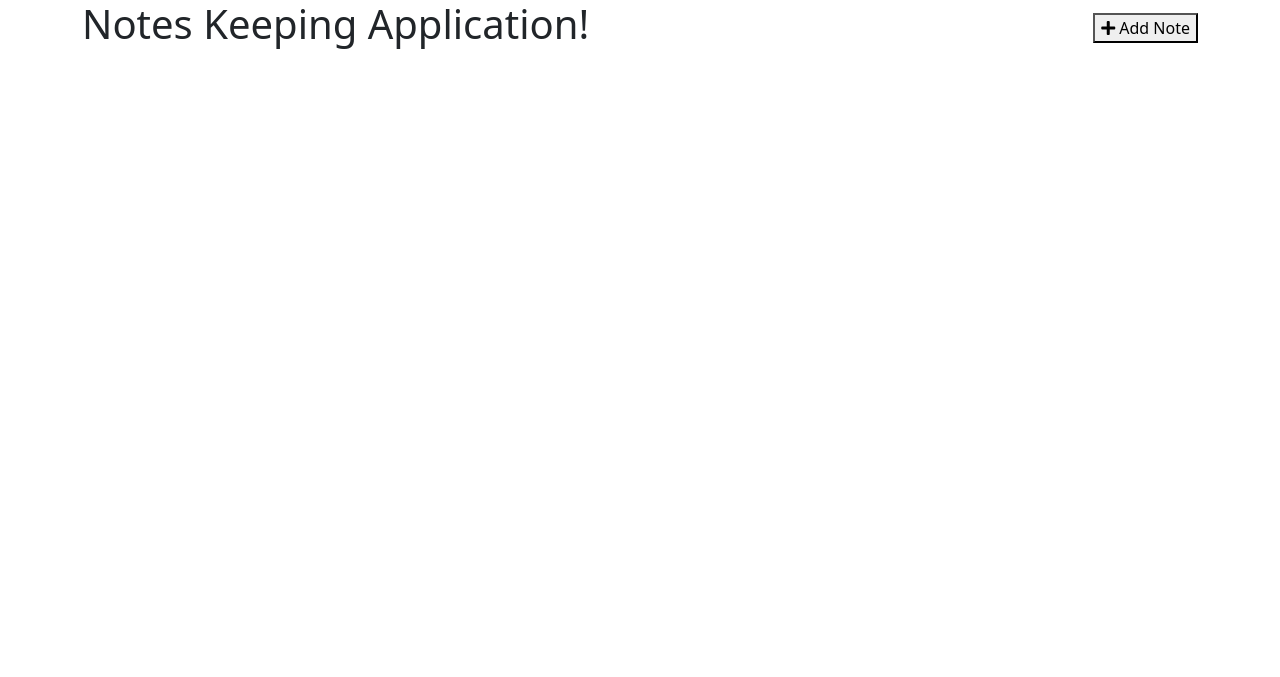
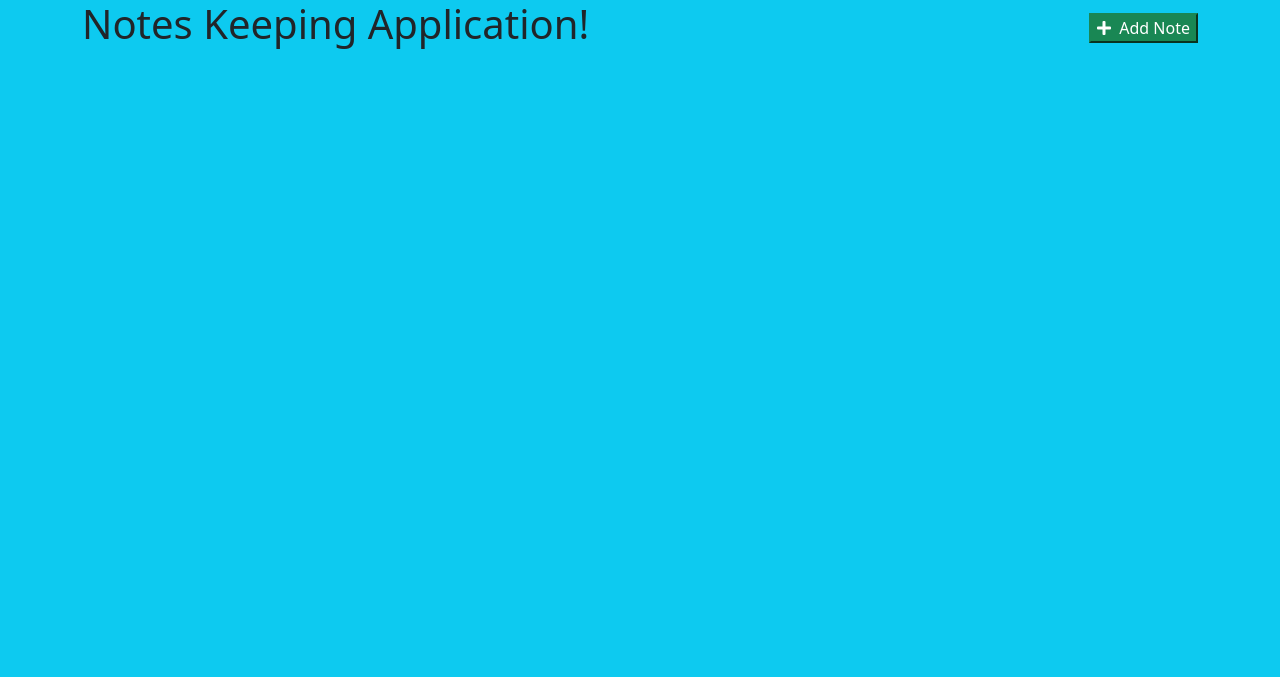
Before and after one commit to Aman-jha-8/NotesKeepingApplication, a plain HTML site: page index.html in a window 1280 px wide. Shown: the top 677 px of the page. Drawn offline with nearby package versions, Linux system fonts and the light colour scheme.

Commit message:
Update index.html
the commit made more advance!

```diff
--- a/index.html
+++ b/index.html
@@ -1,16 +1,18 @@
 <!DOCTYPE html>
 <html>
+
 <head>
     <title>Note Keeper</title>
     <link rel="stylesheet" type="text/css" href="styles.css">
     <link rel="stylesheet" href="https://cdnjs.cloudflare.com/ajax/libs/font-awesome/5.15.3/css/all.min.css">
     <link rel="stylesheet" href="https://cdnjs.cloudflare.com/ajax/libs/twitter-bootstrap/5.0.1/css/bootstrap.min.css">
 </head>
-<body>
+
+<body class="bg-info">
     <div class="container">
         <div class="header">
             <h1>Notes Keeping Application!</h1>
-      <button id="add-note"><i class="fas fa-plus"></i> Add Note</button>
+            <button class=" btn-success submitButton" id="add-note"><i class=" fas fa-plus"></i>&nbsp; Add Note </button>
         </div>
         <div id="note-container" class="row row-cols-3 g-5 "></div>
     </div>
@@ -21,13 +23,18 @@
             <div class="end container-link social">
                 <div class="element-end fb"><a href="#"><i class="fab fa-facebook-f"></i></a></div>
                 <div class="element-end tw"><a href="#"><i class="fab fa-twitter"></i></a></div>
-    <div class="element-end lc"><a href="https://leetcode.com/Aman_jha_/"><img class="lcimg" src="images/leetcode.png" alt="LeetCode"></a></div>
+                <div class="element-end lc">
+                    <a href="https://leetcode.com/Aman_jha_/"><img class="lcimg" src="images/leetcode.png" alt="LeetCode"></a>
+                </div>
                 <div class="element-end ln"><a href="https://www.linkedin.com/in/aman-jha-07334a254/"><i class="fab fa-linkedin-in"></i></a></div>
                 <div class="element-end gh"><a href="https://github.com/Amanjha8503/"><i class="fab fa-github"></i></a></div>
                 <div class="element-end wa"><a href="https://api.whatsapp.com/send/?phone=918941951465&text&type=phone_number&app_absent=0"><i class="fab fa-whatsapp"></i></a></div>
             </div>
         </footer>
-  <div class="cp-right strip-black"><p>&copy; 2023 AmanJha | All Rights Reserved.</p></div>
+        <div class="cp-right strip-black">
+            <p>&copy; 2023 AmanJha | All Rights Reserved.</p>
+        </div>
     </div>
 </body>
+
 </html>
```
Lines whose indentation alone changed are shown as unchanged.
